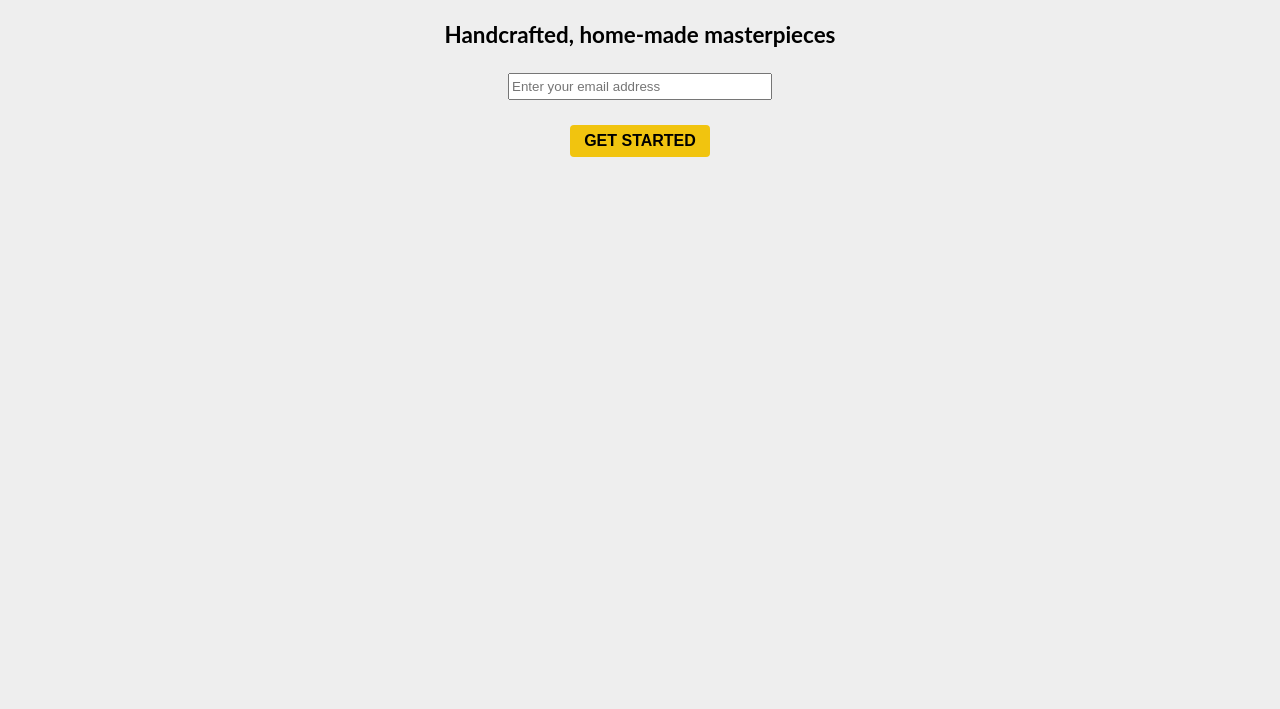
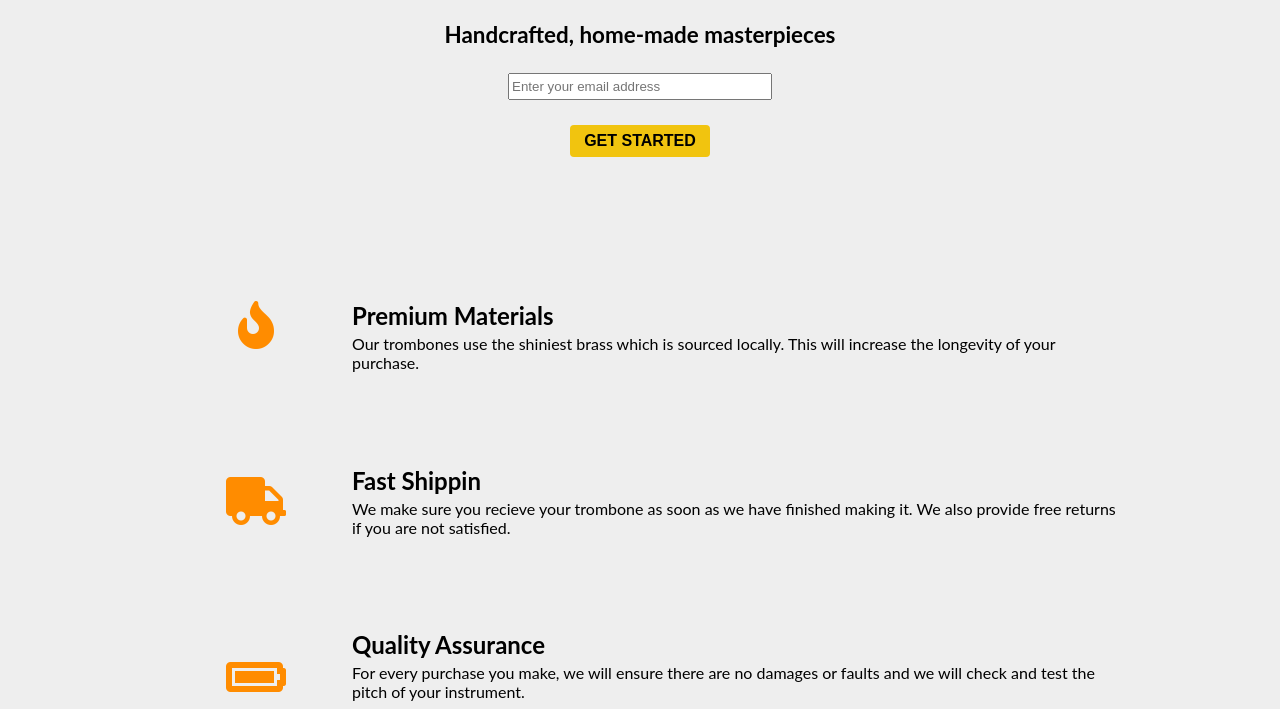
Before and after one commit to mfdezf/landing-page, a plain HTML site: page index.html in a window 1280 px wide. Shown: the part 91-800 px from the top of the page. Drawn offline with Linux system fonts and the light colour scheme.

Commit message:
feature: add and style product features

```diff
--- a/index.html
+++ b/index.html
@@ -6,6 +6,7 @@
     <title>Product Landing Page</title>
     <link rel="stylesheet" href="./styles/style.css">
     <script src="https://cdn.freecodecamp.org/testable-projects-fcc/v1/bundle.js"></script>
+    <link rel="stylesheet" href="https://use.fontawesome.com/releases/v5.2.0/css/all.css" integrity="sha384-hWVjflwFxL6sNzntih27bfxkr27PmbbK/iSvJ+a4+0owXq79v+lsFkW54bOGbiDQ" crossorigin="anonymous">
   </head>
   <body>
 
@@ -26,5 +27,35 @@
           </div>
       </form>
 
+      <section id="features">
+
+        <div class="features-icons">
+
+            <i class="fas fa-fire a"></i>
+            <i class="fas fa-truck a"></i>
+            <i class="fas fa-battery-full a"></i>
+
+        </div>
+
+        <div class="features-text">
+
+            <div>
+                <h2>Premium Materials</h2>
+                <p>Our trombones use the shiniest brass which is sourced locally. This will increase the longevity of your purchase.</p>
+            </div>
+
+            <div>
+                <h2>Fast Shippin</h2>
+                <p>We make sure you recieve your trombone as soon as we have finished making it. We also provide free returns if you are not satisfied.</p>
+            </div>
+
+            <div>
+                <h2>Quality Assurance</h2>
+                <p>For every purchase you make, we will ensure there are no damages or faults and we will check and test the pitch of your instrument.</p>
+            </div>
+        </div>
+
+      </section>
+
   </body>
 </html>
--- a/styles/style.css
+++ b/styles/style.css
@@ -71,3 +71,53 @@ body{
     border-radius: 4px;
     border: 0;
 }
+
+#features {
+    /* border: magenta solid 1px; */
+    display: flex;
+    flex-direction: row;
+    justify-content: center;
+    margin-top: 18vh;
+
+}
+
+.features-text div h2{
+    /* border: green solid 1px; */
+    margin: 0;
+}
+
+.features-text div p{
+    /* border: green solid 1px; */
+    margin-top: .5vh;
+    margin-bottom: 0;
+}
+
+.features-text div {
+    /* border: pink solid 1px; */
+}
+
+.features-icons{
+    /* border: green solid 1px; */
+    display: flex;
+    flex-direction: column;
+    color: darkorange;
+    font-size: 3rem;
+    text-align: center;
+    height: 50vh;
+    width: 15vw;
+    align-content: center;
+    justify-content: space-between;
+}
+
+.features-icons i{
+    /* border: blue solid 1px; */
+}
+
+.features-text{
+    /* border: green solid 1px; */
+    display: flex;
+    flex-direction: column;
+    justify-content: space-between;
+    height: 50vh;
+    width: 60vw;
+}
```
